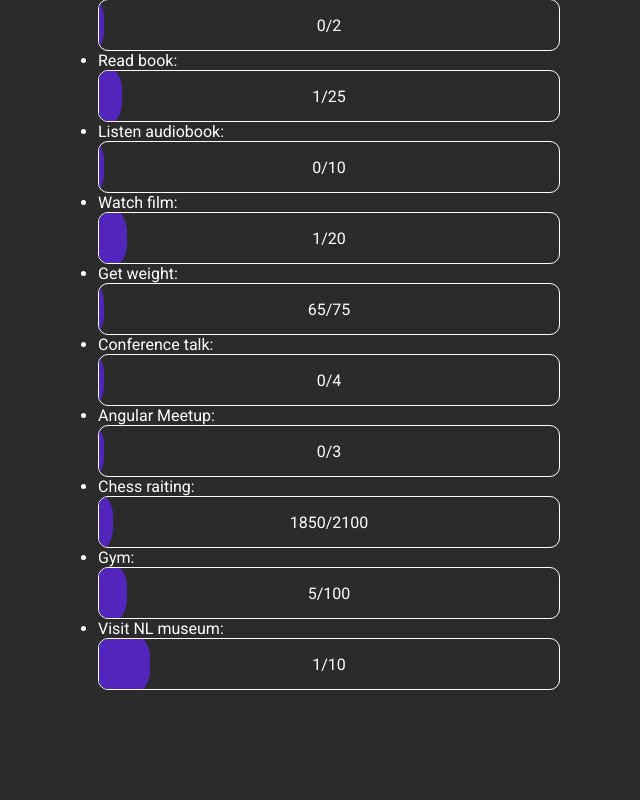
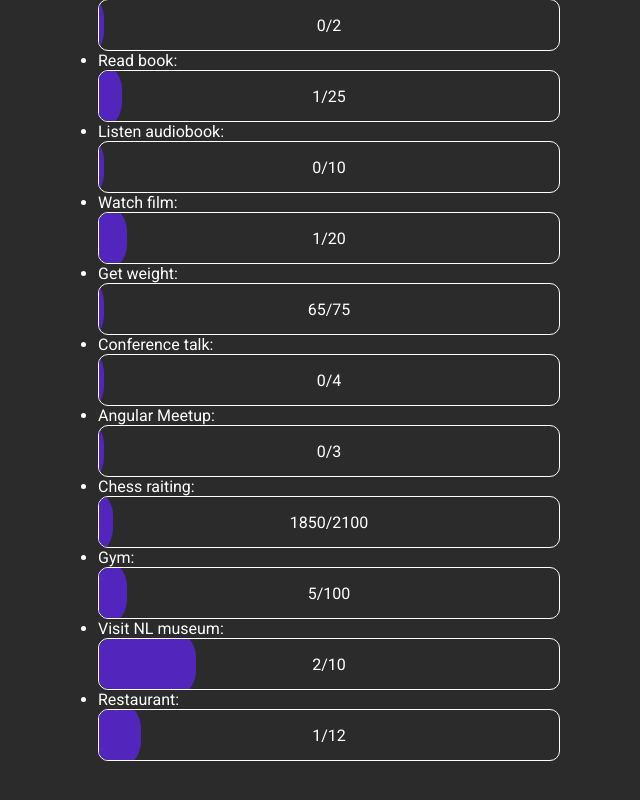
Before and after one commit to stevermeister/year-goals-progress, a React (Create React App) app: page / in a window 1280 px wide. Shown: the part 342-1142 px from the top of the page, without its empty margins (332-972 px from the left). Before the commit the page ends 1082 px from the top, so only its background shows below. Built offline with nearby package versions, Linux system fonts and the light colour scheme.

Commit message:
progress

```diff
--- a/src/App.js
+++ b/src/App.js
@@ -16,6 +16,7 @@ function App() {
     { title: 'Chess raiting', start: 1800, goal: 2100},
     { title: 'Gym', start: 0, goal: 100},
     { title: 'Visit NL museum', start: 0, goal: 10},
+    { title: 'Restaurant', start: 0, goal: 12},
   ];
 
   const statusNumber = {
@@ -30,7 +31,8 @@ function App() {
     'Angular Meetup' : 0,
     'Chess raiting' : 1850,
     'Gym' : 5,
-    'Visit NL museum': 1
+    'Visit NL museum': 2,
+    'Restaurant': 1
   }
 
   /* LOG:
@@ -43,6 +45,8 @@ function App() {
   - museum - van Gogh (Klimt) - 8.01
   - gym 4
   - gym 5 - 13.01
+  - museum - 14.01
+  - Restaurant - 14.01
 
   */
 
```
